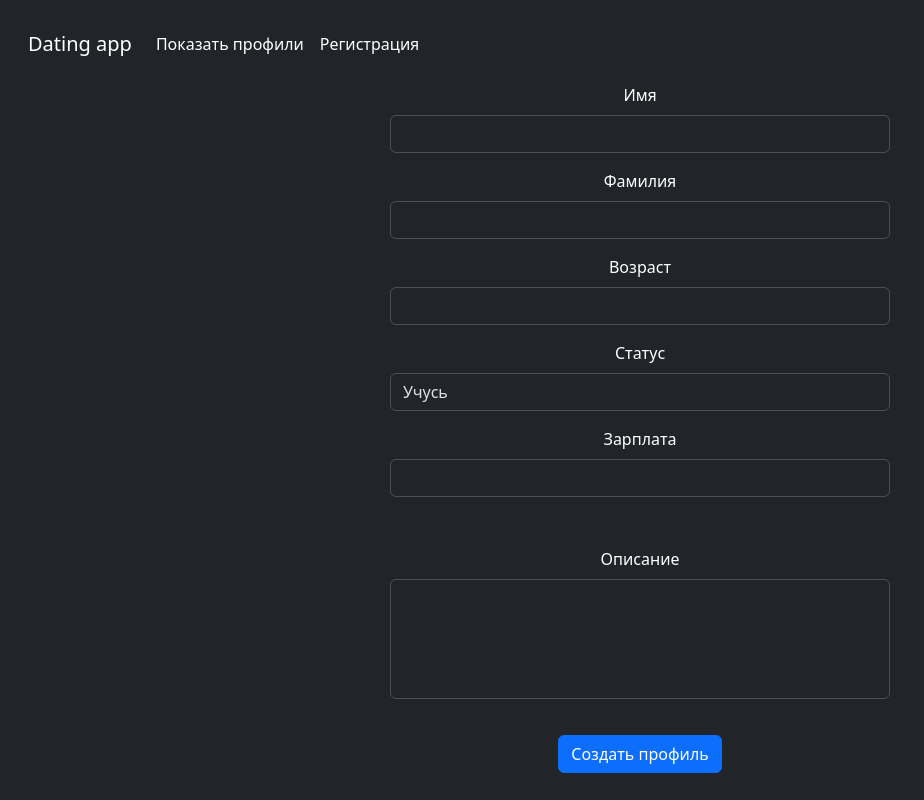
After one commit to Sam23656/Dating_app, a Django app: page /Register/ in a window 1280 px wide. The commit adds this page. Shown: the whole page, without its empty margins (0-924 px from the left). Run offline with Django 4.2, Linux system fonts and the light colour scheme; some libraries are stand-ins or nearby versions.

Commit message:
Add Register, Update design

```diff
--- /dev/null
+++ b/project/Templates/Register.html
@@ -0,0 +1,79 @@
+<!DOCTYPE html>
+<html lang="en" class="h-100" data-bs-theme="dark">
+<head>
+  <script type="text/javascript" nonce="8540c85238294714b9fc3e763b8" src="//local.adguard.org?ts=1684437036933&amp;type=content-script&amp;dmn=getbootstrap.com&amp;pth=%2Fdocs%2F5.3%2Fexamples%2Fcover%2F&amp;app=chrome.exe&amp;css=3&amp;js=1&amp;rel=1&amp;rji=1&amp;sbe=1&amp;stealth=1&amp;uag="></script>
+  <meta charset="utf-8">
+  <meta name="viewport" content="width=device-width, initial-scale=1">
+  <meta name="description" content="">
+  <meta name="author" content="Mark Otto, Jacob Thornton, and Bootstrap contributors">
+  <meta name="generator" content="Hugo 0.111.3">
+  <title>Регистрация</title>
+  <link rel="canonical" href="https://getbootstrap.com/docs/5.3/examples/cover/">
+  <link href="/docs/5.3/dist/css/bootstrap.min.css" rel="stylesheet" integrity="sha384-KK94CHFLLe+nY2dmCWGMq91rCGa5gtU4mk92HdvYe+M/SXH301p5ILy+dN9+nJOZ" crossorigin="anonymous">
+
+  <!-- Custom styles for this template -->
+  <link href="https://cdn.jsdelivr.net/npm/bootstrap@5.3.0-alpha3/dist/css/bootstrap.min.css" rel="stylesheet">
+
+</head>
+<body class="d-flex h-100 text-center text-bg-dark">
+
+  <div class="cover-container d-flex w-100 h-100 p-3 mx-auto flex-column">
+
+    <nav class="navbar navbar-expand navbar-dark bg-dark" aria-label="Second navbar example">
+      <div class="container-fluid">
+        <a class="navbar-brand" href="http://127.0.0.1:8000">Dating app</a>
+
+        <div class="collapse navbar-collapse" id="navbarsExample02">
+          <ul class="navbar-nav me-auto">
+           <li class="nav-item">
+              <a class="nav-link active" aria-current="page" href="http://127.0.0.1:8000">Показать профили</a>
+            </li>
+            <li class="nav-item">
+              <a class="nav-link active" aria-current="page" href="http://127.0.0.1:8000/Register">Регистрация</a>
+            </li>
+          </ul>
+        </div>
+      </div>
+    </nav>
+
+    <form action="" method="post" style="width: 500px; margin: auto;">
+            {% csrf_token %}
+            <div class="mb-3">
+                <label for="name" class="form-label">Имя</label>
+                <input name="name" type="text" class="form-control" id="name">
+            </div>
+            <div class="mb-3">
+                <label for="sure_name" class="form-label">Фамилия</label>
+                <input name="sure_name" type="text" class="form-control" id="sure_name">
+            </div>
+            <div class="mb-3">
+                <label for="age" class="form-label">Возраст</label>
+                <input name="age" type="number" class="form-control" id="age">
+            </div>
+            <div class="mb-3">
+                <label for="status" class="form-label">Статус</label>
+                <select name="status" class="form-control" id="status">
+                    <option disabled>Выбери статус</option>
+                    <option value="st">Учусь</option>
+                    <option value="wk">Работаю</option>
+                    <option value="sd">Туплю</option>
+                    <option value="mm">Мамкин миллиардер</option>
+                    <option value="mp">Мамин бродяга, папин симпотяга</option>
+                </select>
+            </div>
+            <div class="mb-3">
+                <label for="salary" class="form-label">Зарплата</label>
+                <input name="salary" type="number" class="form-control" id="salary">
+            </div>
+            <div class="mb-3" style="margin-top: 50px;">
+                <label for="description" class="form-label">Описание</label>
+                <input type="text" name="description"  class="form-control" id="description" style="width: 100%; height:120px;">
+            </div>
+            <button name="add_button" type="submit" class="btn btn-primary" style="margin-top: 20px;">Создать профиль</button>
+    </form>
+
+
+  </div>
+
+</body>
+</html>
--- a/project/profiles/views.py
+++ b/project/profiles/views.py
@@ -13,3 +13,22 @@ def show_profiles(request):
 def show_profile(request, profile_id):
     context = {"profile": Profile.objects.get(pk=profile_id)}
     return render(request, "profile.html", context=context)
+
+
+def show_register_page(request):
+    if request.method == "POST":
+        name = request.POST.get("name")
+        sure_name = request.POST.get("sure_name")
+        age = request.POST.get("age")
+        status = request.POST.get("status")
+        salary = request.POST.get("salary")
+        description = request.POST.get("description")
+
+        Profile.objects.create(Name=name,
+                               Sure_Name=sure_name,
+                               Age=age,
+                               Status=status,
+                               Salary=salary,
+                               Description=description)
+
+    return render(request, "Register.html")
--- a/project/project/urls.py
+++ b/project/project/urls.py
@@ -16,11 +16,11 @@ Including another URLconf
 """
 from django.contrib import admin
 from django.urls import path
-from profiles.views import show_profiles, show_profile
-
+from profiles.views import show_profiles, show_profile, show_register_page
 
 urlpatterns = [
     path('', show_profiles),
+    path('Register/', show_register_page),
     path('<int:profile_id>/', show_profile),
     path('admin/', admin.site.urls),
 ]
```
Also changed, not shown: project/Templates/index.html (+37 -9 lines), project/Templates/profile.html (+41 -4 lines), project/db.sqlite3.
